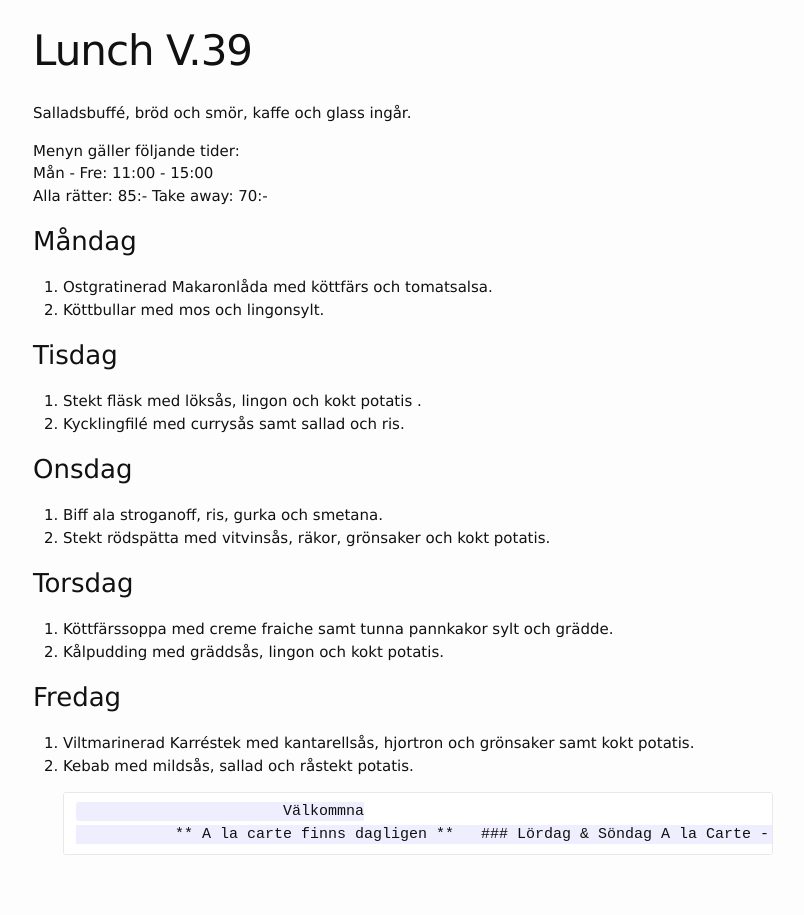
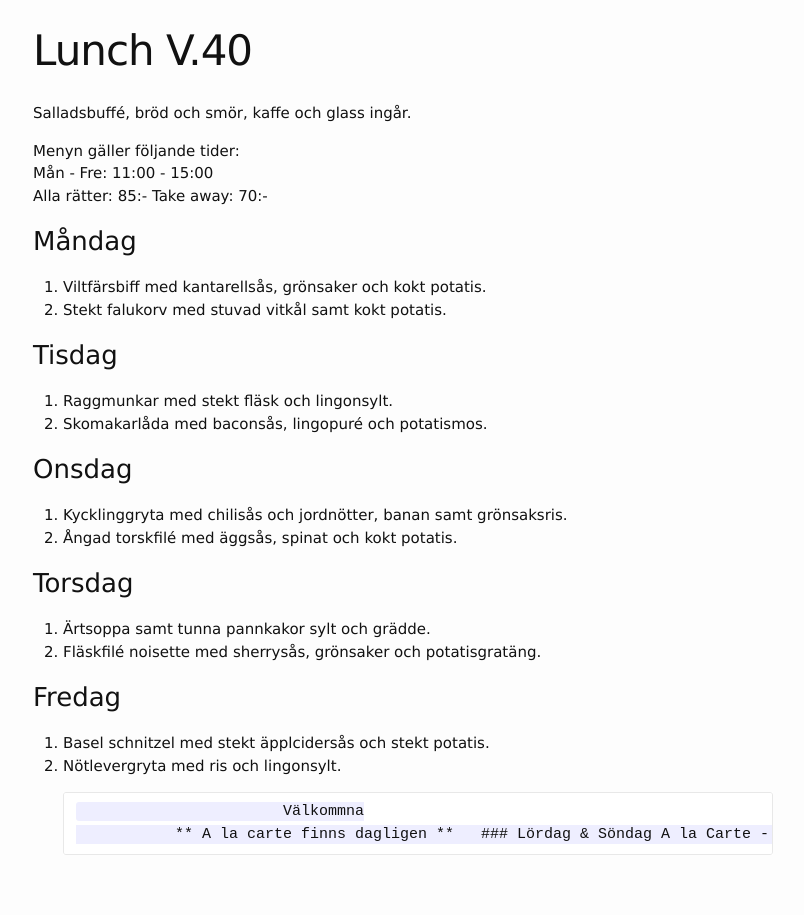
Before and after one commit to FarInn62/farinn62.github.io, a Jekyll site: the page built from lunch.md, in a window 1280 px wide. Shown: the whole page, without its empty margins (237-1041 px from the left). Built offline with Jekyll 4.4.1, drawn with Linux system fonts in a browser that asks for light colours.

Commit message:
Update lunch.md

```diff
--- a/lunch.md
+++ b/lunch.md
@@ -1,6 +1,6 @@
 ---
 layout: foodmenu
-title: Lunch V.39
+title: Lunch V.40
 permalink: /lunch/
 published: true
 ---
@@ -11,24 +11,24 @@ Mån - Fre: 11:00 - 15:00
 Alla rätter: 85:- Take away: 70:-
 
 ### Måndag
-1. Ostgratinerad Makaronlåda med köttfärs och tomatsalsa.
-2. Köttbullar med mos och lingonsylt.
+1. Viltfärsbiff med kantarellsås, grönsaker och kokt potatis.
+2. Stekt falukorv med stuvad vitkål samt kokt potatis.
 
 ### Tisdag
-1. Stekt fläsk med löksås, lingon och kokt potatis .
-2. Kycklingfilé med currysås samt sallad och ris.
+1. Raggmunkar med stekt fläsk och lingonsylt.
+2. Skomakarlåda med baconsås, lingopuré och potatismos.
 
 ### Onsdag
-1. Biff ala stroganoff, ris, gurka och smetana.
-2. Stekt rödspätta med vitvinsås, räkor, grönsaker och kokt potatis.
+1. Kycklinggryta med chilisås och jordnötter, banan samt grönsaksris.
+2. Ångad torskfilé med äggsås, spinat och kokt potatis.
 
 ### Torsdag
-1. Köttfärssoppa med creme fraiche samt tunna pannkakor sylt och grädde.
-2. Kålpudding med gräddsås, lingon och kokt potatis.
+1. Ärtsoppa samt tunna pannkakor sylt och grädde.
+2. Fläskfilé noisette med sherrysås, grönsaker och potatisgratäng.
 
 ### Fredag
-1. Viltmarinerad Karréstek med kantarellsås, hjortron och grönsaker samt kokt potatis.
-2. Kebab med mildsås, sallad och råstekt potatis.
+1. Basel schnitzel med stekt äpplcidersås och stekt potatis.
+2. Nötlevergryta med ris och lingonsylt.
 
                               Välkommna
                   ** A la carte finns dagligen **
```
